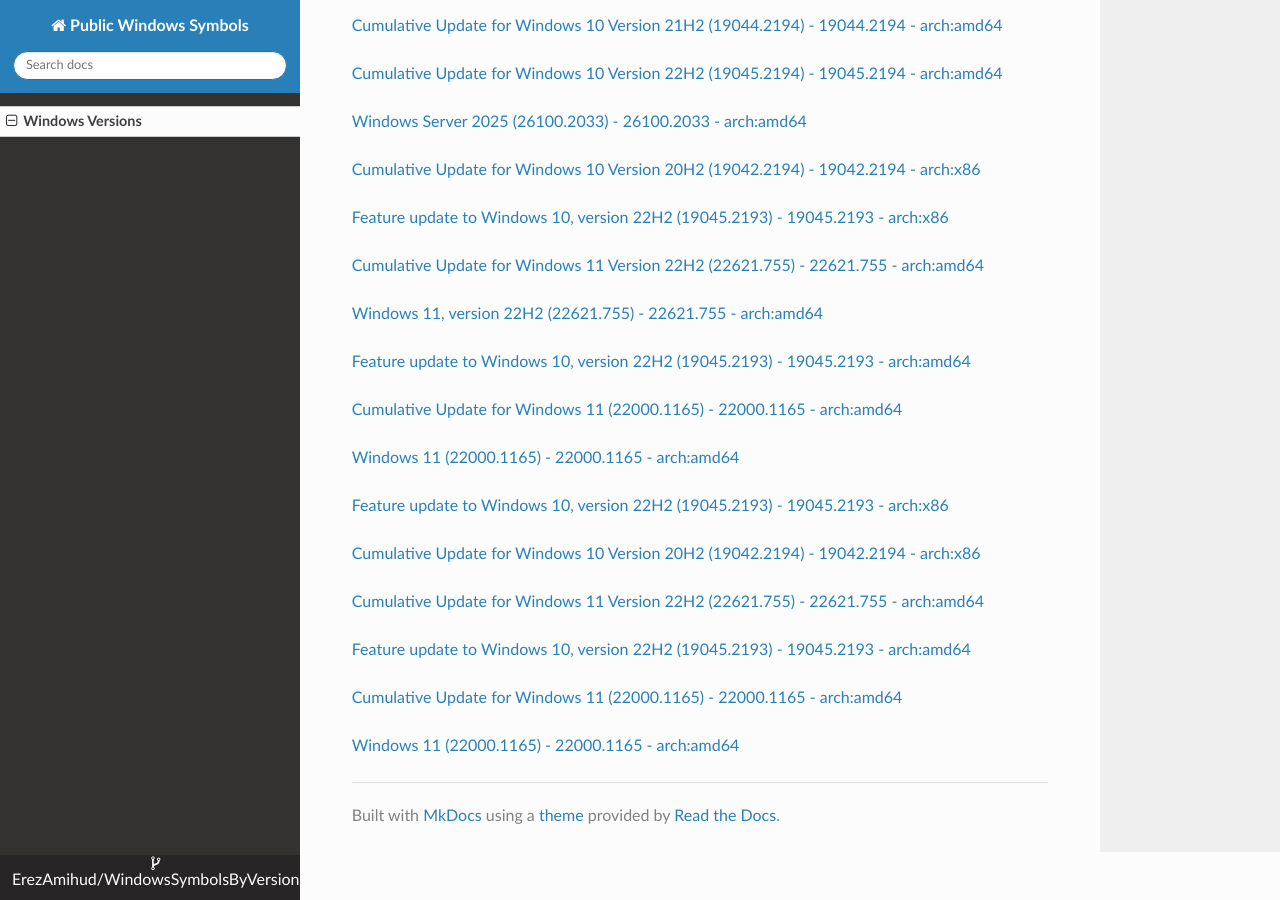
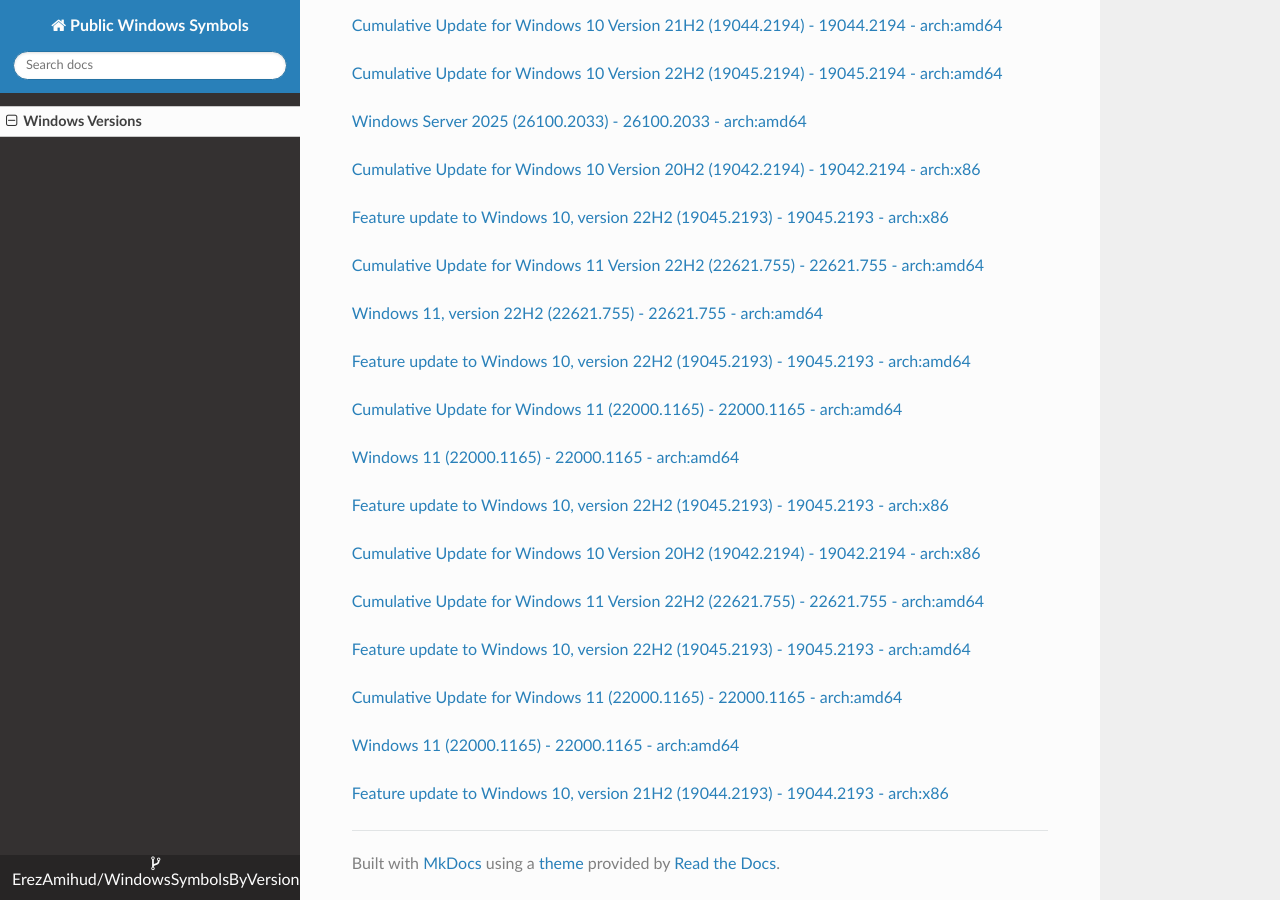
Before and after one commit to ErezAmihud/WindowsSymbolsByVersion, an MkDocs documentation site: the page built from docs/index.md, in a window 1280 px wide and 900 px high, scrolled down 47429 px. Built offline with MkDocs 1.6.1, drawn with Linux system fonts in a browser that asks for light colours; nearby versions of some CDN libraries.

Commit message:
Automated commit, add manifest for 42f9f137-9fd8-4b53-ae58-74dc50f01f49

```diff
--- a/docs/index.md
+++ b/docs/index.md
@@ -2791,3 +2791,6 @@
 
 
 [Windows 11 (22000.1165) - 22000.1165 - arch:amd64](https://github.com/ErezAmihud/WindowsSymbolsByVersion/blob/main/manifests/db426e82-3a45-4e3f-9430-c26f44d865ff.manifest)
+
+
+[Feature update to Windows 10, version 21H2 (19044.2193) - 19044.2193 - arch:x86](https://github.com/ErezAmihud/WindowsSymbolsByVersion/blob/main/manifests/42f9f137-9fd8-4b53-ae58-74dc50f01f49.manifest)
```
Also changed, not shown: process_builds.json (+1 -1 lines), 1 other file.
